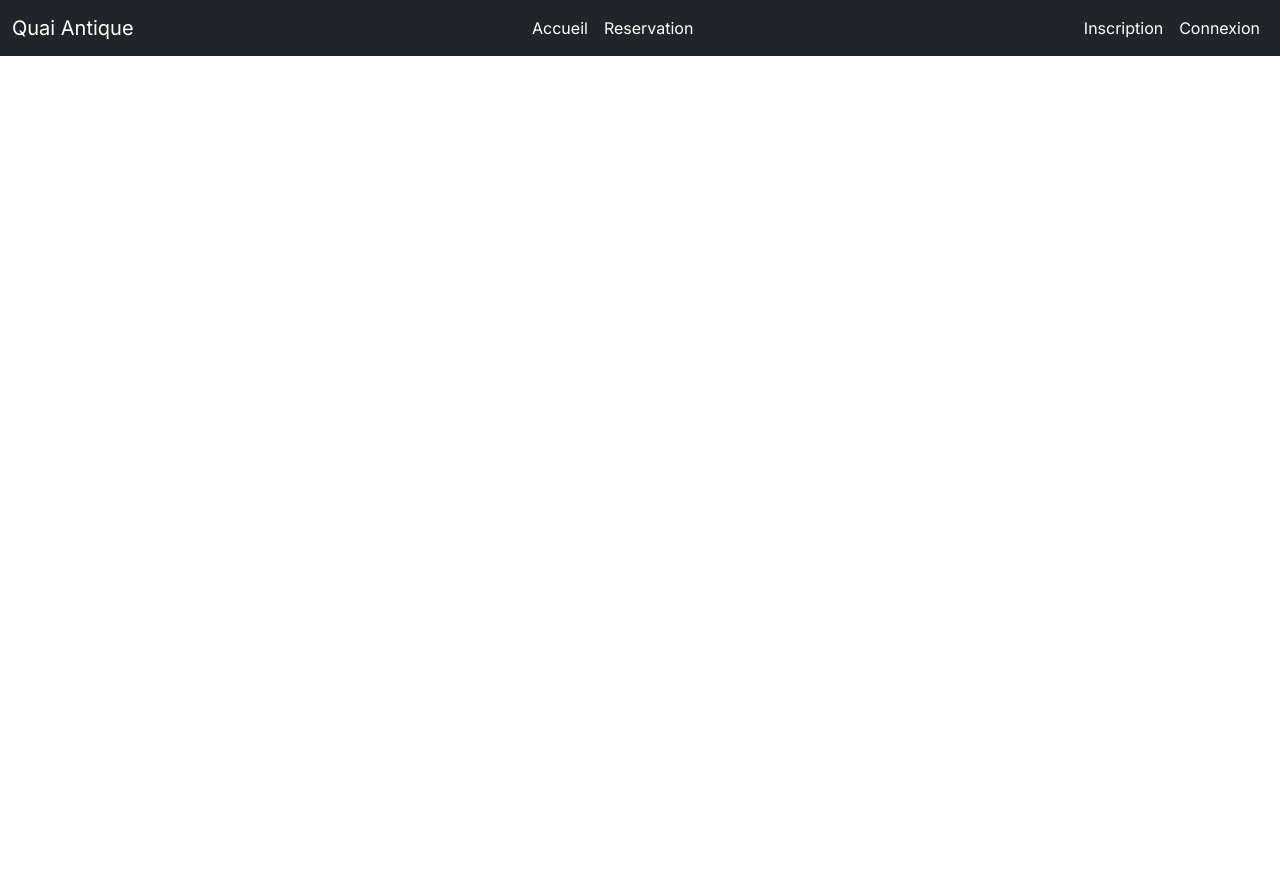
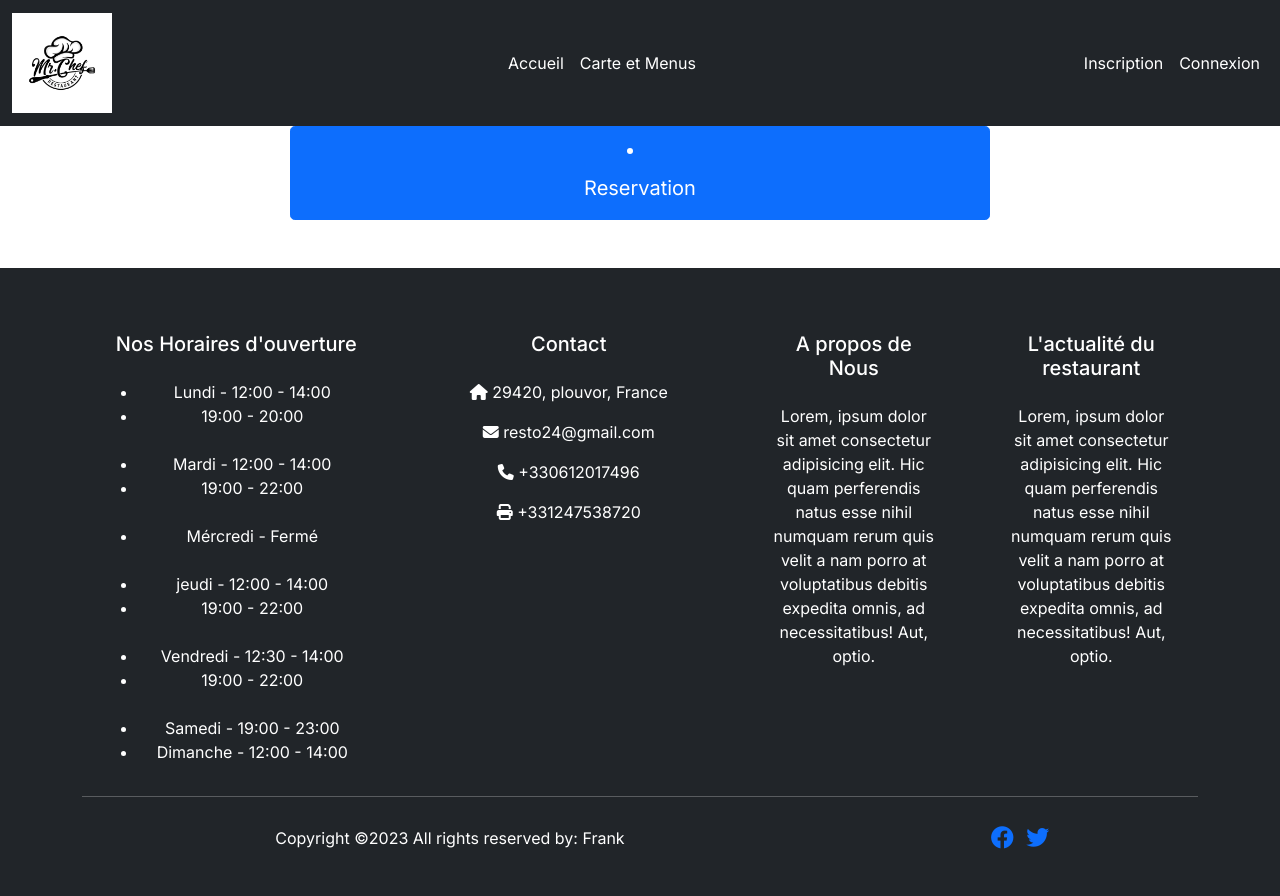
Before and after one commit to kyfran88/ECF-symfony, a Symfony app: template templates/home/index.html.twig in a window 1280 px wide. Before the commit the page ends 56 px from the top, so only its background shows below. Run offline with Twig, Linux system fonts and the light colour scheme; the template is opened without the code that fills it, so the values that code supplies are empty; some libraries are stand-ins or nearby versions.

Commit message:
third commit

```diff
--- a/public/css/style.css
+++ b/public/css/style.css
@@ -11,3 +11,11 @@
 .nav-link:hover{
     color: greenyellow !important;
 }
+
+@media screen and (min-width:874px) {
+    h1 {
+        color: blue;
+        text-align: center;
+        font-size: 3rem;
+    }
+}
--- a/src/Controller/Admin/GalerieCrudController.php
+++ b/src/Controller/Admin/GalerieCrudController.php
@@ -3,6 +3,7 @@
 namespace App\Controller\Admin;
 
 use App\Entity\Galerie;
+use EasyCorp\Bundle\EasyAdminBundle\Config\Crud;
 use EasyCorp\Bundle\EasyAdminBundle\Controller\AbstractCrudController;
 use EasyCorp\Bundle\EasyAdminBundle\Field\IdField;
 use EasyCorp\Bundle\EasyAdminBundle\Field\TextField;
--- a/src/Controller/SecurityController.php
+++ b/src/Controller/SecurityController.php
@@ -13,7 +13,7 @@ class SecurityController extends AbstractController
     public function login(AuthenticationUtils $authenticationUtils): Response
     {
          if ($this->getUser()) {
-             return $this->redirectToRoute('home');
+             return $this->redirectToRoute('reservation');
      }
 
         // get the login error if there is one
@@ -30,6 +30,7 @@ class SecurityController extends AbstractController
     #[Route(path: '/deconnexion', name: 'app_logout')]
     public function logout(): void
     {
-        throw new \LogicException('This method can be blank');
+        throw new \LogicException('This method can be blank- it will be intercepted
+         by the logout key on your firewall.');
     }
 }
--- a/src/Security/LoginFormAuthenticator.php
+++ b/src/Security/LoginFormAuthenticator.php
@@ -46,7 +46,7 @@ class LoginFormAuthenticator extends AbstractLoginFormAuthenticator
             return new RedirectResponse($targetPath);
         }
         // for example:
-        return new RedirectResponse($this->urlGenerator->generate('home'));
+        return new RedirectResponse($this->urlGenerator->generate('app_reservation'));
         //throw new \Exception('TODO: provide a valid redirect inside'.__FILE__) ;
 
     }
--- a/templates/base.html.twig
+++ b/templates/base.html.twig
@@ -7,12 +7,15 @@
         <meta name="viewport" content="width=device-width, initial-scale=1.0">
         <link rel="stylesheet" href="css/style.css">
         <link rel="stylesheet" href="css/bootstrap.min.css">
+        <link rel="stylesheet" href="https://cdnjs.cloudflare.com/ajax/libs/font-awesome/6.2.1/css/all.min.css" integrity="sha512-MV7K8+y+gLIBoVD59lQIYicR65iaqukzvf/nwasF0nqhPay5w/9lJmVM2hMDcnK1OnMGCdVK+iQrJ7lzPJQd1w==" crossorigin="anonymous" referrerpolicy="no-referrer" />
     </head>
     <body>
        <header>
           <nav class="navbar navbar-expand-lg navbar-light bg-dark">
             <div class="container-fluid">
-              <a class="navbar-brand text-white" href="#">Quai Antique</a>
+                <a class="navbar-brand text-white" href="/">
+                <img src="logo/logoimage.webp" alt="Logo" style="max-width: 100px; height: auto;">
+                </a>
                 <button class="navbar-toggler" type="button" data-bs-toggle="collapse" data-bs-target="#navbarSupportedContent" aria-controls="navbarSupportedContent" aria-expanded="false" aria-label="Toggle navigation">
                 <span class="navbar-toggler-icon"></span>
                 </button>
@@ -21,8 +24,9 @@
                  <li class="nav-item">
                   <a class="nav-link" href="/">Accueil</a>
                  </li>
+
                  <li class="nav-item">
-                  <a class="nav-link" href="reservation">Reservation</a>
+                  <a class="nav-link" href="carte/et/menus">Carte et Menus</a>
                  </li>
               </ul>
 
@@ -54,7 +58,85 @@
           </nav>
        </header>
 
+
+
   {% block body %}{% endblock %}
+
+  <footer class="bg-dark text-white pt-5 pb-4">
+          <div class="container text-center text-md-left">
+             <div class="row text-center text-md-left">
+                <div class="col-md-3 col-lg-3 col-xl-3 mx-auto mt-3">
+                     <h5 class="text-uppercas mb-4 font-weigth-bold text wraning">Nos Horaires d'ouverture</h5>
+                     <ul class="Horaires">
+                            <li>Lundi - 12:00 - 14:00</li>
+                            <li>        19:00 - 20:00</li><br>
+                            <li>Mardi -  12:00 - 14:00</li>
+                            <li>        19:00 - 22:00</li><br>
+                            <li>Mércredi - Fermé</li><br>
+                            <li>jeudi - 12:00 - 14:00</li>
+                            <li>       19:00 - 22:00</li><br>
+                            <li>Vendredi - 12:30 - 14:00</li>
+                            <li>          19:00 - 22:00</li><br>
+                            <li>Samedi - 19:00 - 23:00 </li>
+                            <li>Dimanche - 12:00 - 14:00</li>
+                       </ul>
+                </div>
+
+                    <div class="col-md-4 col-lg-3 col-xl-3 mx-auto mt-3">
+                      <h5 class="text-uppercas mb-4 font-weigth-bold text wraning">Contact</h5>
+                        <p>
+                          <i class="fas fa-house mr-3"></i> 29420, plouvor, France
+                        </p>
+                        <p>
+                          <i class="fas fa-envelope mr-3"></i> resto24@gmail.com
+                        </p>
+                        <p>
+                          <i class="fas fa-phone mr-3"></i> +330612017496
+                        </p>
+                        <p>
+                          <i class="fas fa-print mr-3"></i> +331247538720
+                       </p>
+                   </div>
+
+                    <div class="col-md-3 col-lg-2 col-xl-2 mx-auto mt-3">
+                      <h5 class="text-uppercas mb-4 font-weigth-bold text wraning">A propos de Nous</h5>
+                      <p> Lorem, ipsum dolor sit amet consectetur adipisicing elit. Hic quam perferendis natus
+                     esse nihil numquam rerum quis velit a nam porro at voluptatibus debitis expedita omnis,
+                      ad necessitatibus! Aut, optio.</p>
+                    </div>
+
+                    <div class="col-md-3 col-lg-2 col-xl-2 mx-auto mt-3">
+                       <h5 class="text-uppercas mb-4 font-weigth-bold text wraning">L'actualité du restaurant</h5>
+                       <p> Lorem, ipsum dolor sit amet consectetur adipisicing elit. Hic quam perferendis natus
+                     esse nihil numquam rerum quis velit a nam porro at voluptatibus debitis expedita omnis,
+                      ad necessitatibus! Aut, optio.</p>
+                    </div>
+               </div>
+                    <hr class="mb-4">
+                    <div class="row align-items-center">
+                       <div class="col-md-7 col-lg-8">
+                          <p>Copyright ©2023 All rights reserved by: Frank</p>
+                       </div>
+
+                       <div class="col-md-5 col-lg-4">
+                       <div class="text-center text-md right">
+
+                         <ul class="list-unstyled list-inline">
+                           <li class="list-inline-item">
+                             <a href="#" class"btn-floating btn-sm text-white" style="font-size: 23px">
+                             <i class="fab fa-facebook"></i></a>
+                           </li>
+
+                           <li class="list-inline-item">
+                             <a href="#" class"btn-floating btn-sm text-white" style="font-size: 23px">
+                             <i class="fab fa-twitter"></i></a>
+                           </li>
+                        </ul>
+                     </div>
+               </div>
+           </div>
+   </footer>
+
        <script src="js/bootstrap.bundle.min.js"></script>
     </body>
 </html>
--- a/templates/home/index.html.twig
+++ b/templates/home/index.html.twig
@@ -5,24 +5,25 @@
 {% block body %}
 
 <section>
-<div class="container-fluid text-center">
+<div class="container-fluid d-flex text-center">
 {% for item in galerie %}
-  <div class="row">
+  <div class="row ">
     <div class="col">
       {{ item.titre }}
-         <img src="/images/{{ item.image }}"class="img-fluid img-images" alte="image">
-    </div>
-    <div class="col">
-      {{ item.titre }}
-         <img src="/images/{{ item.image }}"class="img-fluid img-images" alte="image">
-    </div>
-    <div class="col">
-      {{ item.titre }}
-         <img src="/images/{{ item.image }}"class="img-fluid img-images" alte="image">
+         <img src="/images/{{ item.image }}"class="img-fluid img-images" alte="image" style="max-width: auto; height: 90%;">
     </div>
   </div>
 {% endfor %}
 </div>
-</div>
 </section>
+
+<button type="button" class="btn btn-primary btn-lg mx-auto d-block" style="width: 700px; height: 100;">
+   <li class="nav-item">
+      <a class="nav-link" href="reservation">Reservation</a>
+   </li>
+</button>
+
+<br>
+</br>
+
 {% endblock %}
```
Also changed, not shown: config/routes.yaml (+8 -0 lines), src/Controller/CarteEtMenusController.php (added, +18 -0 lines), src/Controller/RegisterController.php (+10 -9 lines), src/Controller/ReservationController.php (added, +18 -0 lines), templates/carte_et_menus/index.html.twig (added, +20 -0 lines), templates/reservation/index.html.twig (added, +20 -0 lines), public/images/1566980ace715ad64112d78e45a5b3722c3d84a0.jpg (added), public/images/4885ecdb4c421d5f6dd5a7d101fa9138b2eb4272.jpg (added), public/images/775eae715412fa73028714177a232524fdc7764e.jpg (added), public/images/ecb5a05484c3eb128dad53c0f9b0c44ed2a506b3.jpg (added), public/logo/logoimage.webp (added). Lines whose indentation alone changed are shown as unchanged.
